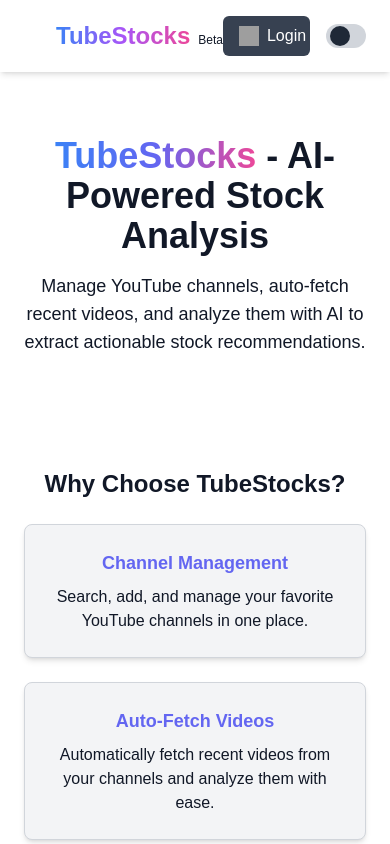
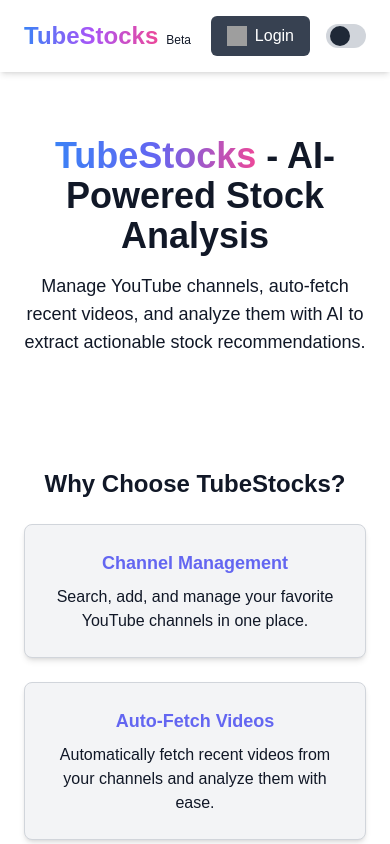
Before and after one commit to ramgopalvarmaar/tubestocks, a Next.js app: page / in a window 390 px wide. Shown: the top 844 px of the page. Built offline with nearby package versions, Linux system fonts and the light colour scheme; no server answers; grey boxes are pictures that could not be loaded.

Commit message:
Tubestock name change in mobile view

```diff
--- a/src/components/Navbar.js
+++ b/src/components/Navbar.js
@@ -2,10 +2,13 @@
 import { signOut, signInWithPopup, GoogleAuthProvider } from "firebase/auth";
 import { auth } from "../firebase";
 import { useRouter } from "next/navigation";
+import { usePathname } from "next/navigation";
 
 export default function Navbar({ theme = "dark", onToggleTheme }) {
   const [user, setUser] = useState(null);
   const router = useRouter();
+  const pathname = usePathname();
+  const isConsolePage = pathname === "/console";
 
   useEffect(() => {
     const unsubscribe = auth.onAuthStateChanged((currentUser) => {
@@ -56,10 +59,14 @@
   return (
     <nav className={`${navBgClass} ${textClass} py-4 px-6 shadow-md sticky top-0 z-50 transition-colors duration-300`}>
       <div className="max-w-9xl mx-auto flex items-center justify-between">
-        {/* Logo */}
-        <div className="flex items-center">
+      {/* Logo */}
+      <div className="flex items-center">
         <a href="/console" className="text-2xl font-normal">
-          <span className="text-transparent bg-clip-text bg-gradient-to-r from-blue-500 via-purple-500 to-pink-500 font-bold ml-8 sm:ml-0">
+          <span
+            className={`text-transparent bg-clip-text bg-gradient-to-r from-blue-500 via-purple-500 to-pink-500 font-bold ${
+              isConsolePage ? "ml-8 sm:ml-0" : ""
+            }`}
+          >
             TubeStocks
           </span>
           <span className="text-xs rounded py-1 ml-2">
```
